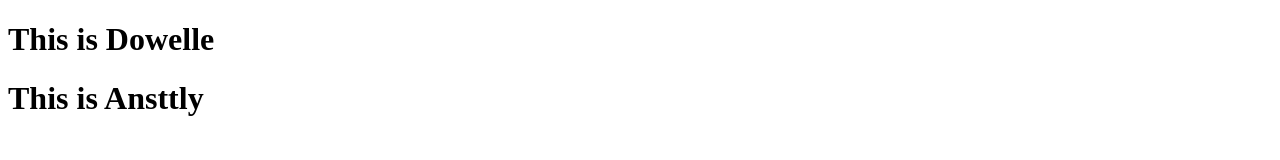
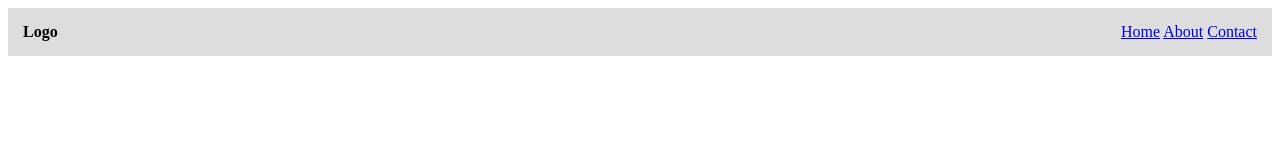
Before and after one commit to DowelleDayleMon/IT1A, a plain HTML site: page index.html in a window 1280 px wide. Drawn offline with Linux system fonts and the light colour scheme.

Commit message:
added navigation

```diff
--- a/index.html
+++ b/index.html
@@ -6,7 +6,14 @@
     <title>Document</title>
 </head>
 <body>
-    <h1>This is Dowelle</h1>
-    <h1>This is Ansttly</h1>
+    <nav style="display:flex;justify-content:space-between;flex-wrap:wrap;padding:15px;background:#ddd">
+    <b>Logo</b>
+    <div>
+      <a href="#">Home</a>
+      <a href="#">About</a>
+      <a href="#">Contact</a>
+    </div>
+  </nav>
+
 </body>
 </html>
```
